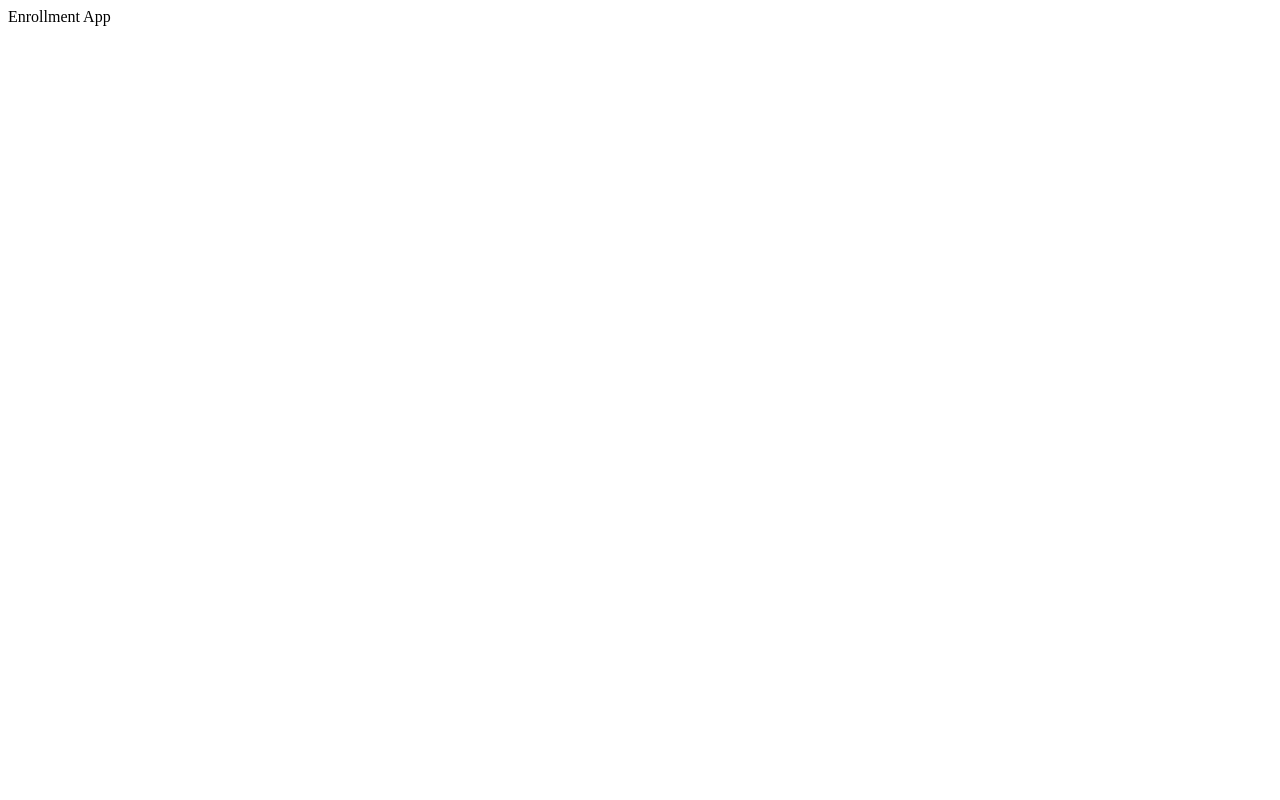
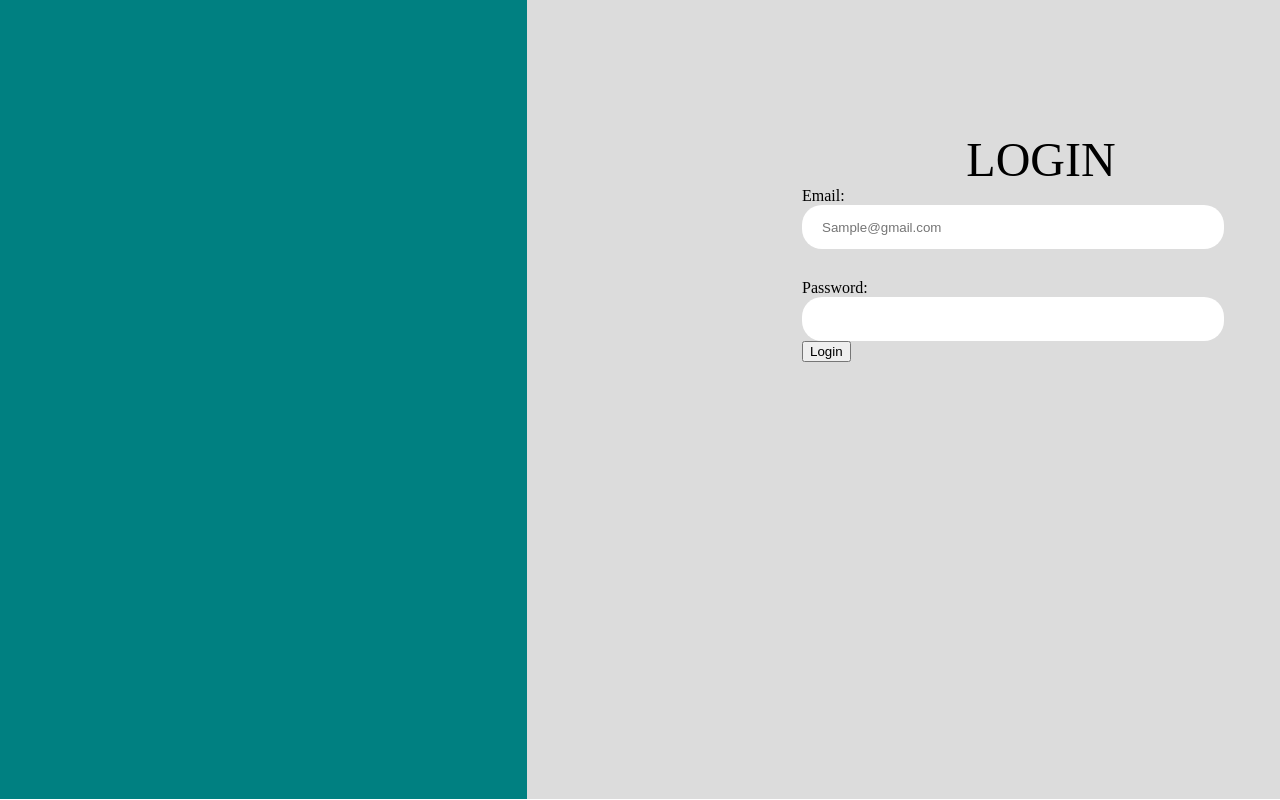
Before and after one commit to Kurt-Zidane/Enrollment-System-Frontend, a React (Create React App) app: page / in a window 1280 px wide. Built offline with nearby package versions, Linux system fonts and the light colour scheme.

Commit message:
initial login page and routes

```diff
--- a/package.json
+++ b/package.json
@@ -8,6 +8,7 @@
     "@testing-library/user-event": "^13.5.0",
     "react": "^18.2.0",
     "react-dom": "^18.2.0",
+    "react-router-dom": "^6.8.1",
     "react-scripts": "5.0.1",
     "web-vitals": "^2.1.4"
   },
--- /dev/null
+++ b/src/App.css
@@ -0,0 +1,4 @@
+body {
+    padding: 0;
+    margin: 0;
+}
--- a/src/App.js
+++ b/src/App.js
@@ -1,9 +1,15 @@
+import { Routes, Route } from "react-router-dom";
+import Dashboard from "./views/Dashboard";
+import EnrollAStudent from "./views/enrollStudent/EnrollAStudent";
+import Login from "./views/login/Login";
 
 function App() {
   return (
-    <div>
-        Enrollment App
-    </div>
+    <Routes>
+      <Route path="/" element={<Login />} />
+      <Route path="/dashboard" element={<Dashboard />} />
+      <Route path="/enroll-student" element={<EnrollAStudent />} />
+    </Routes>
   );
 }
 
--- a/src/index.js
+++ b/src/index.js
@@ -2,11 +2,16 @@ import React from 'react';
 import ReactDOM from 'react-dom/client';
 import App from './App';
 import reportWebVitals from './reportWebVitals';
+import { BrowserRouter } from 'react-router-dom';
+import "./App.css"
+
 
 const root = ReactDOM.createRoot(document.getElementById('root'));
 root.render(
   <React.StrictMode>
-    <App />
+    <BrowserRouter>
+      <App />
+    </BrowserRouter>
   </React.StrictMode>
 );
 
--- /dev/null
+++ b/src/views/Dashboard.js
@@ -0,0 +1,6 @@
+const Dashboard = () => {
+    return <>Welcome to Dashboard</>
+};
+
+
+export default Dashboard;
--- /dev/null
+++ b/src/views/enrollStudent/EnrollAStudent.js
@@ -0,0 +1,5 @@
+const EnrollAStudent = () => {
+    return <> EnrollAStudent </>
+}
+
+export default EnrollAStudent;
--- /dev/null
+++ b/src/views/login/Login.css
@@ -0,0 +1,34 @@
+.login-label {
+    text-align: center;
+    font-size: 48px;
+    color: #000000;
+}
+.login-input {
+    padding-left: 20px;
+    height: 42px;
+    width: 400px;
+    border-radius: 20px;
+    border-style: hidden;
+    background: #FFFFFF;
+}
+.margin-top {
+    margin-top: 30px;
+}
+.login-container {
+    background-color:#dcdcdc;
+    height: calc(100vh - 133px);
+    padding-top: 132px;
+    padding-left: 275px;
+    flex: 1;
+
+}
+.logo-container {
+    width: 527px;
+    /* height: 1024px; */
+    background: #008081;
+}
+.main-container {
+    display: flex;
+}
+.login-btn {
+}
--- /dev/null
+++ b/src/views/login/Login.js
@@ -0,0 +1,30 @@
+import "./Login.css";
+import { useNavigate } from "react-router-dom";
+
+const Login = () => {
+    const navigate = useNavigate();
+
+    const login = () => {
+        navigate("/dashboard");
+    }
+    return (
+        <div className="main-container">
+            <div className="logo-container">
+            </div>
+            <div className="login-container">
+                <div className="login-label">LOGIN</div>
+                <div>
+                    <div>Email:</div>
+                    <input placeholder="Sample@gmail.com" type="text" className="login-input"></input>
+                </div>
+                <div className="margin-top">
+                    <div>Password:</div>
+                    <input type="password" className="login-input"></input>
+                </div>
+                <button className="login-btn" onClick={() => login()}>Login</button>
+            </div>
+        </div>
+    )
+
+}
+export default Login;
```
Also changed, not shown: 1 other file (tests, documents, lock files or other folders).
